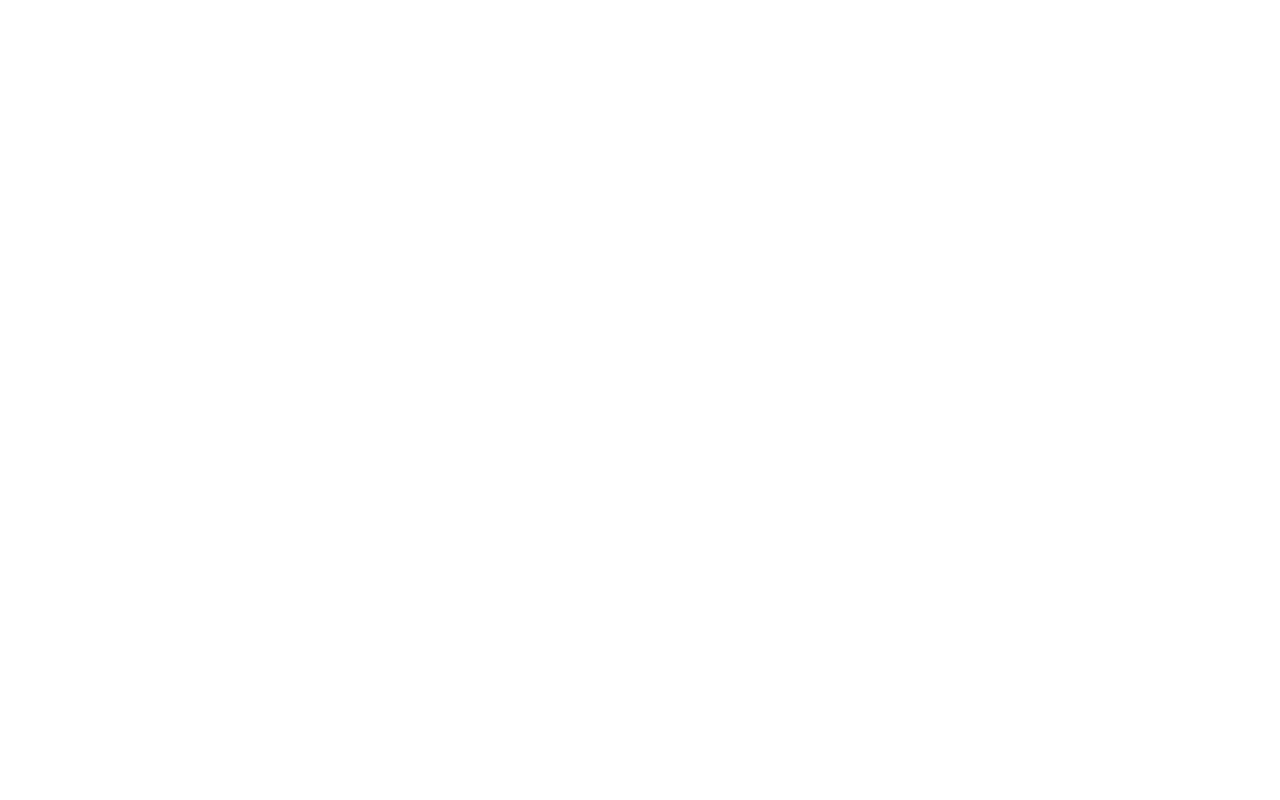
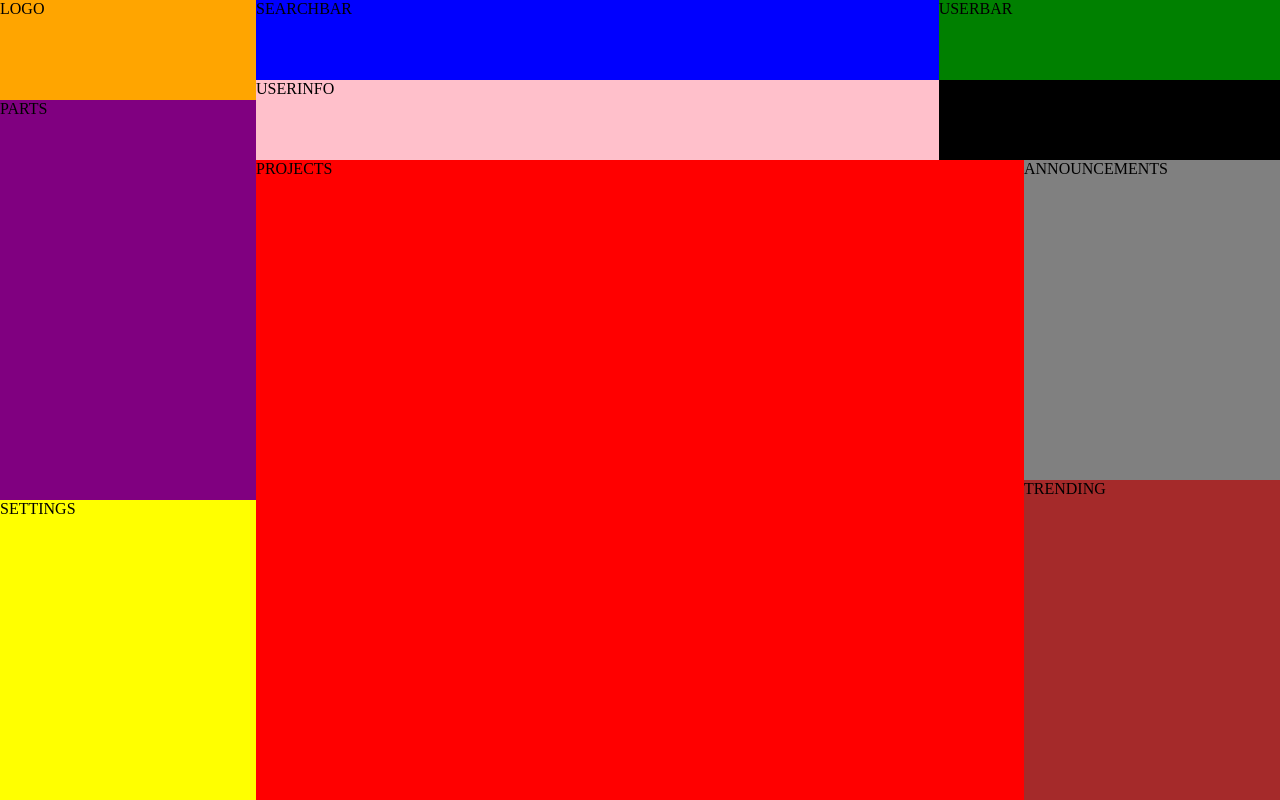
Before and after one commit to Davidhanko/Admin-dashboard, a plain HTML site: page index.html in a window 1280 px wide. Drawn offline with Linux system fonts and the light colour scheme.

Commit message:
Categories created

```diff
--- a/index.html
+++ b/index.html
@@ -2,20 +2,26 @@
 <html lang="en">
 <head>
     <meta charset="UTF-8">
-    <title>Grid forums</title>
+    <title>Dashboard</title>
+    <link rel="stylesheet" href="style.css">
 </head>
 <body>
   <section class="navbar">
-    <div class="TEST"></div>
+    <div class="searchbar">SEARCHBAR</div>
+    <div class="userbar">USERBAR</div>
+    <div class="userinfo">USERINFO</div>
+    <div class="buttonbar">BUTTONBAR</div>
   </section>
 
   <section class="sidebar">
-    <div class="TEST"></div>
-
+    <div class="logo">LOGO</div>
+    <div class="parts">PARTS</div>
+    <div class="settings">SETTINGS</div>
   </section>
 
   <section class="mainbar">
-    <div class="TEST"></div>
-  </section>
-</body>
+    <div class="projects">PROJECTS</div>
+    <div class="announcements">ANNOUNCEMENTS</div>
+    <div class="trending">TRENDING</div>
+  </section></body>
 </html>
--- a/style.css
+++ b/style.css
@@ -4,14 +4,82 @@
 }
 
 body{
+    width: 100vw;
+    height: 100vh;
     display: grid;
-    grid-template-columns: 2fr 5fr;
+    grid-template-columns: 1fr 4fr;
+    grid-template-rows: 1fr 4fr;
 }
 
-section{
-    background-color: gray;
+/*NAVIGATIONAL BAR*/
+.navbar{
+    grid-column: 2/3;
+    grid-row: 1/2;
+    display: grid;
+    grid-template-columns: 1fr 1fr 1fr;
+    grid-template-rows: 1fr 1fr;
 }
 
-.navbar{
+.searchbar{
+    background-color: blue;
+    grid-column: 1/3;
+}
 
+.userbar{
+    background-color: green;
 }
+
+.userinfo{
+    background-color: pink;
+    grid-column: 1/3;
+}
+
+.buttonbar{
+    background-color: black;
+    grid-column: 3/4;
+}
+
+/*SIDE BAR*/
+
+.sidebar{
+    grid-column: 1/2;
+    grid-row: 1/3;
+    display: grid;
+    grid-template-rows: 1fr 4fr 3fr;
+}
+
+.logo{
+    background-color: orange;
+}
+
+.parts{
+    background-color: purple;
+}
+
+.settings{
+    background-color: yellow;
+}
+
+/*MAIN BAR*/
+
+.mainbar{
+    grid-column: 2/3;
+    grid-row: 2/3;
+    display: grid;
+    grid-template-rows: 2fr 2fr;
+    grid-template-columns: 3fr 1fr;
+}
+
+.projects{
+    background-color: red;
+    grid-row: 1/3;
+}
+
+.announcements{
+    background-color: grey;
+}
+
+.trending{
+    background-color: brown;
+    grid-column: 2/3;
+}
```
